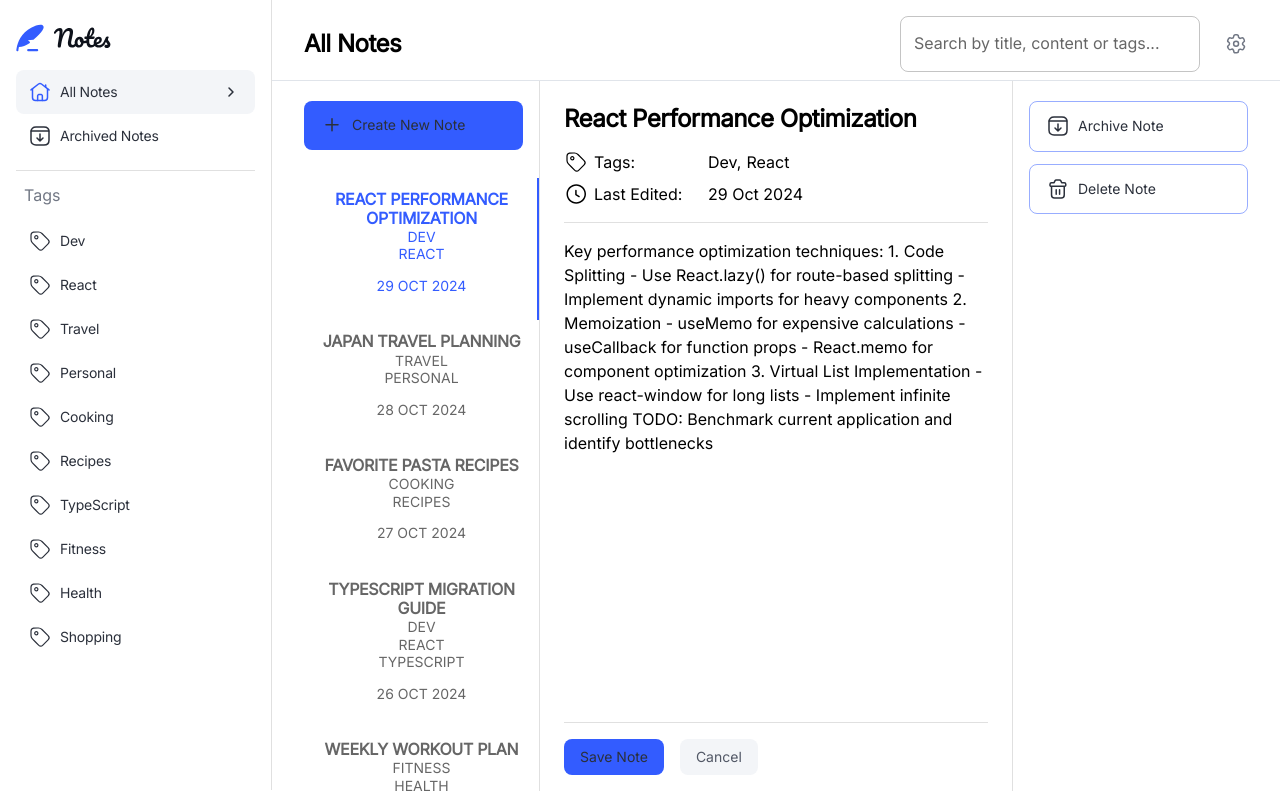
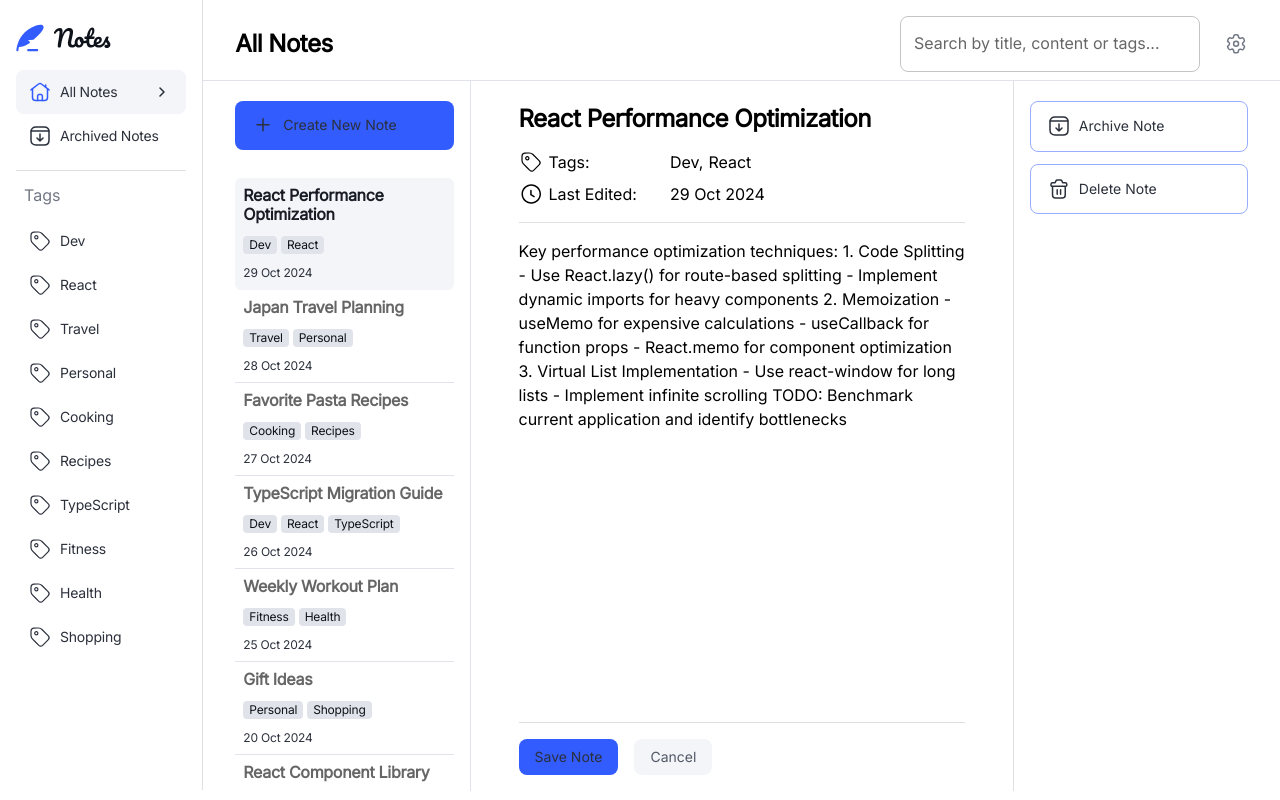
Before and after one commit to Anastasiya2310/NotesTaking, a React (Create React App) app: page / in a window 1280 px wide. Built offline with nearby package versions, Linux system fonts and the light colour scheme.

Commit message:
add style for note cards; rewrite divider logic (replace to border)

```diff
--- a/src/App.tsx
+++ b/src/App.tsx
@@ -8,7 +8,7 @@ import { Typography,
         useMediaQuery,
         useTheme,
         Tab,
-        Divider,
+
         Button } from '@mui/material'
 import theme from './theme'
 import data from "./data.json"
@@ -63,28 +63,52 @@ function App() {
           }, alignItems: "flex-start"}}>
             <Header title={title} />
             <TabContext value={selectedNoteId}>
-              <Grid2 container sx={{ alignItems: "flex-start", pl: 4, pr: 4, width: "100%" }}>
+              <Grid2 container spacing={3} sx={{ alignItems: "flex-start", pl: 4, pr: 4, width: "100%" }}>
                 <Grid2 size={{ lg: 3 }}>
-                  <Box sx={{ display: "flex" }}>
-                    <Box sx={{ maxHeight: `calc(100vh - 90px)`, overflow: "scroll", flexDirection: "column" }}>
+
+                  <Box sx={{ height: `calc(100vh - 90px)`, overflow: "scroll", flexDirection: "column", pr: 2, textAlign: "left", borderRight: 1, borderColor: "neutral.200"}}>
                     <TabList
                       onChange={(_event:React.SyntheticEvent, newValue:string) => { setSelectedNoteId(newValue) }}
                       variant="scrollable"
                       orientation="vertical"
                       scrollButtons="auto"
+                      sx={{
+                        height: `calc(100vh - 90px)`,
+                        textAlign: "left",
+                        "& .MuiTabs-indicator": {
+                          display: "none",
+                        },
+                      }}
                     >
-                        <Box sx={{ pt: 2.5, pr: 2, pb: 2 }}>
+                      <Box sx={{ pt: 2.5, pb: 2 }}>
                         <Button variant="contained" sx={{ "justifyContent": "flex-start", width: "100%", mb: 1.5, px: 2, py: 1.5 }}>
                           <IconPlus sx={{ mr: 1 }} />
                           Create New Note
                         </Button>
                       </Box>
                       {filteredIsArchived.map((note, index) => (
-                          <Tab key={index} label={<SidebarNotes note={note} />} value={String(index)} sx={{ justifyContent: "flex-start" }}/>
+                        <Tab
+                          key={index}
+                          label={<SidebarNotes note={note} />}
+                          value={String(index)}
+                          sx={{
+                            textTransform: "capitalize",
+                            display: "flex",
+                            alignItems: "flex-start",
+                            p: 1,
+                            borderBottom: 1,
+                            borderColor: "neutral.200",
+                            "&.Mui-selected": {
+                              borderRadius: 0.75,
+                              backgroundColor: "neutral.100",
+                              color: "neutral.900",
+                              borderBottom: 1,
+                              borderColor: "transparent",
+                            },
+
+                          }}/>
                       ))}
                     </TabList>
-                    </Box>
-                    <Divider orientation="vertical" flexItem />
                   </Box>
                 </Grid2>
 
--- a/src/components/SidebarLeft/SidebarLeft.tsx
+++ b/src/components/SidebarLeft/SidebarLeft.tsx
@@ -18,8 +18,8 @@ function SidebarLeft({ tags, setShowArchived, setTitle, headerTitle, setActiveTa
   const [activeButton, setActiveButton] = useState<string>(headerTitle.all);
 
   return (
-    <Box sx={{ display: "flex", height: `calc(100vh - 10px)`, width: "272px" }}>
-      <Box sx={{ display: "flex", flexDirection: "column", px: 2 }}>
+    <Box sx={{ display: "flex", height: `calc(100vh - 10px)`}}>
+      <Box sx={{ px: 2 }}>
         {/* Sidebar Header */}
         <Box sx={{ py: 1.5 }}>
           <Box sx={{ width: "100%", height: "auto", py: 1.5 }}>
--- a/src/components/SidebarNotes/SidebarNotes.tsx
+++ b/src/components/SidebarNotes/SidebarNotes.tsx
@@ -4,18 +4,17 @@ import { Box, Typography} from "@mui/material";
 
 function SidebarNotes({ note }: { note: INote }) {
   return (
-    <>
-      <Box>
-        <Typography variant="h3">{note.title}</Typography>
-        <Box>
-          {note.tags.map((tag: string, index: number) => (
-            <Box key={index}>{tag}</Box>
-          ))}
-        </Box>
-        <p>{formatDate(note.lastEdited)}</p>
+    <Box>
+      <Typography variant="h3" sx={{ mb: 1.5, textAlign: "left" }}>{note.title}</Typography>
+      <Box sx={{ display: "flex" }}>
+        {note.tags.map((tag: string, index: number) => (
+          <Box sx={{ mr: 0.5, px: 0.75, py: 0.25, backgroundColor: "neutral.200", borderRadius: 0.5, color: "neutral.950" }} key={index}>
+            <Typography variant="h6">{tag}</Typography>
+          </Box>
+        ))}
       </Box>
-    </>
-
+      <Typography variant="h6" sx={{ color: "neutral.700", mt: 1.5, textAlign: "left" }}>{formatDate(note.lastEdited)}</Typography>
+    </Box>
   );
 }
 
```
Lines whose indentation alone changed are shown as unchanged.
